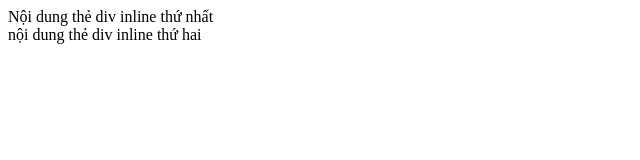
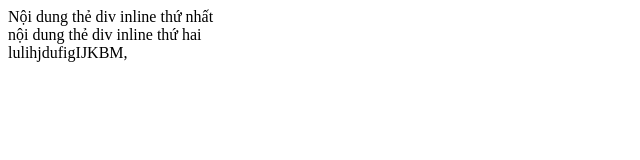
Before and after one commit to adupnv/BTWED, a plain HTML site: page demo3.html in a window 1280 px wide. Shown: the whole page, without its empty margins (0-640 px from the left). Drawn offline with Linux system fonts and the light colour scheme.

Commit message:
Update demo3.html

```diff
--- a/demo3.html
+++ b/demo3.html
@@ -17,6 +17,6 @@
 <body>
     <div> Nội dung thẻ div inline thứ nhất</div>
     <div> nội dung thẻ div inline thứ hai</div>
-
+    lulihjdufigIJKBM,
 </body>
 </html>
```
